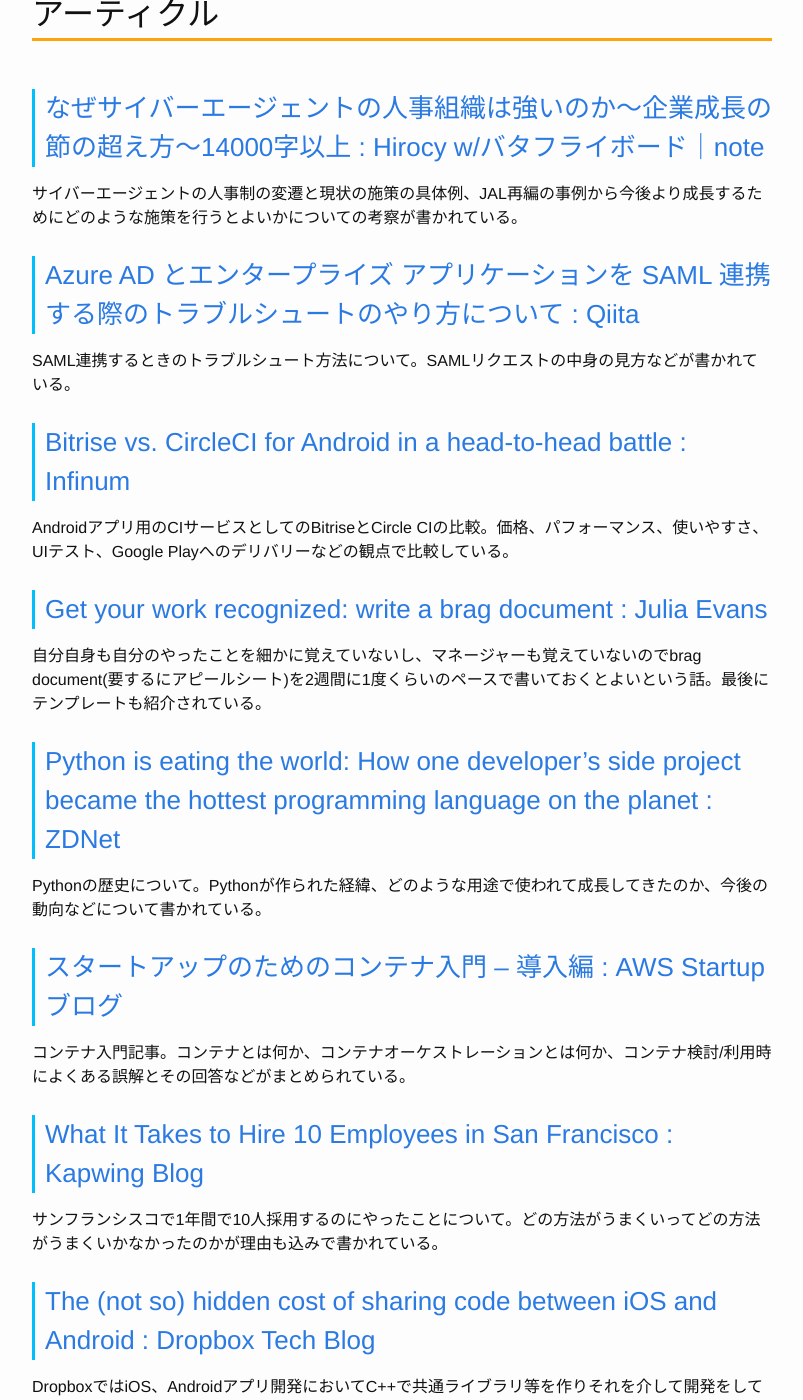
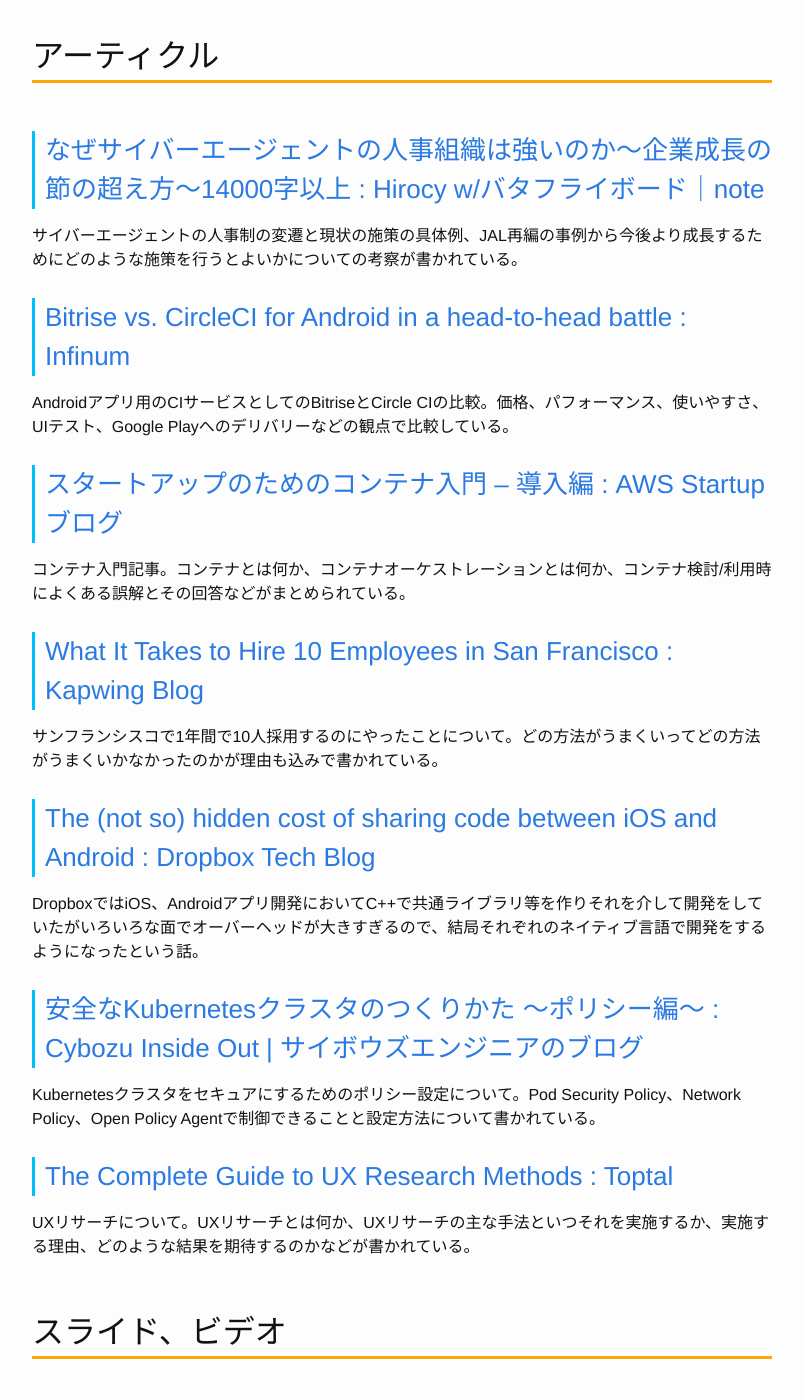
Before and after one commit to Gather-Tech/Gather-Tech.github.io, a Jekyll site: the page built from _posts/2019/2019-08-19-Gather164.md, in a window 1280 px wide and 1400 px high, scrolled down 1618 px. Shown: the whole window, without its empty margins (238-1041 px from the left). Built offline with Jekyll 4.4.1, drawn with Linux system fonts in a browser that asks for light colours; comment, search, counter and statistics services are not loaded; some of the changed text lies outside the part shown.

Commit message:
Add title & Reduced articles

```diff
--- a/_posts/2019/2019-08-19-Gather164.md
+++ b/_posts/2019/2019-08-19-Gather164.md
@@ -38,21 +38,9 @@
 
 サイバーエージェントの人事制の変遷と現状の施策の具体例、JAL再編の事例から今後より成長するためにどのような施策を行うとよいかについての考察が書かれている。
 
-### [Azure AD とエンタープライズ アプリケーションを SAML 連携する際のトラブルシュートのやり方について : Qiita](https://qiita.com/Shinya-Yamaguchi/items/2195fc79dacda89a8dad)
-
-SAML連携するときのトラブルシュート方法について。SAMLリクエストの中身の見方などが書かれている。
-
 ### [Bitrise vs. CircleCI for Android in a head-to-head battle : Infinum](https://infinum.co/the-capsized-eight/bitrise-vs-circleci-for-android-in-a-head-to-head-battle)
 
 Androidアプリ用のCIサービスとしてのBitriseとCircle CIの比較。価格、パフォーマンス、使いやすさ、UIテスト、Google Playへのデリバリーなどの観点で比較している。
-
-### [Get your work recognized: write a brag document : Julia Evans](https://jvns.ca/blog/brag-documents/)
-
-自分自身も自分のやったことを細かに覚えていないし、マネージャーも覚えていないのでbrag document(要するにアピールシート)を2週間に1度くらいのペースで書いておくとよいという話。最後にテンプレートも紹介されている。
-
-### [Python is eating the world: How one developer's side project became the hottest programming language on the planet : ZDNet](https://www.zdnet.com/article/python-is-eating-the-world-how-one-developers-side-project-became-the-hottest-programming-language-on-the-planet/)
-
-Pythonの歴史について。Pythonが作られた経緯、どのような用途で使われて成長してきたのか、今後の動向などについて書かれている。
 
 ### [スタートアップのためのコンテナ入門 – 導入編 : AWS Startup ブログ](https://aws.amazon.com/jp/blogs/startup/techblog-container-introduction/)
 
@@ -69,10 +57,6 @@
 ### [安全なKubernetesクラスタのつくりかた 〜ポリシー編〜 : Cybozu Inside Out | サイボウズエンジニアのブログ](https://blog.cybozu.io/entry/2019/08/15/090000)
 
 Kubernetesクラスタをセキュアにするためのポリシー設定について。Pod Security Policy、Network Policy、Open Policy Agentで制御できることと設定方法について書かれている。
-
-### [JVMのヒープサイズとコンテナ時代のチューニング : Folioscope](https://i-beam.org/2019/08/15/jvm-heap-sizing/)
-
-コンテナ環境でのJVMヒープサイズの調整について。Java8とJava10においてのメモリ領域の判定方法、ヒープサイズ割合の調整方法についてなどが書かれている。
 
 ### [The Complete Guide to UX Research Methods : Toptal](https://www.toptal.com/designers/user-research/guide-to-ux-research-methods)
 
@@ -120,10 +104,6 @@
 
 - [Launching the SwiftPM Library : Dave Verwer's Blog](https://daveverwer.com/blog/launching-the-swiftpm-library/)
 
-### [Gekri](https://gekri.com/)
-
-プライベートな日記サービス。気分も記録できて気分の変化の確認ができる。
-
 ### [Dashblock l Turn any website into an API](https://dashblock.com/)
 
 WebページをスクレイピングしてJSONを返すAPIに変換してくれるアプリ。Windows用、Mac用とある。
```
Also changed, not shown: other parts of _posts/2019/2019-08-19-Gather164.md (+2 -2 lines).
